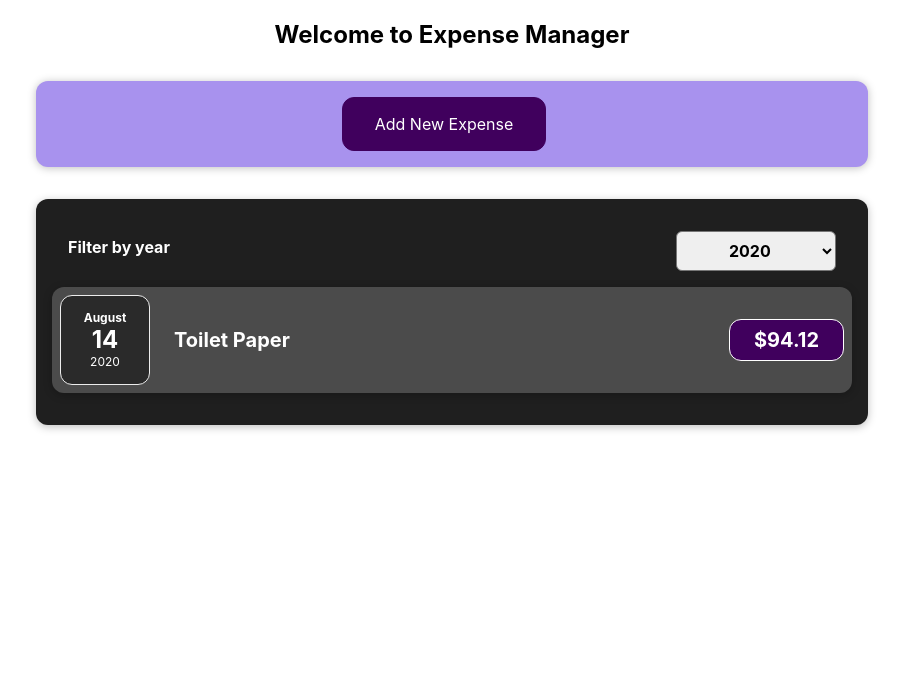
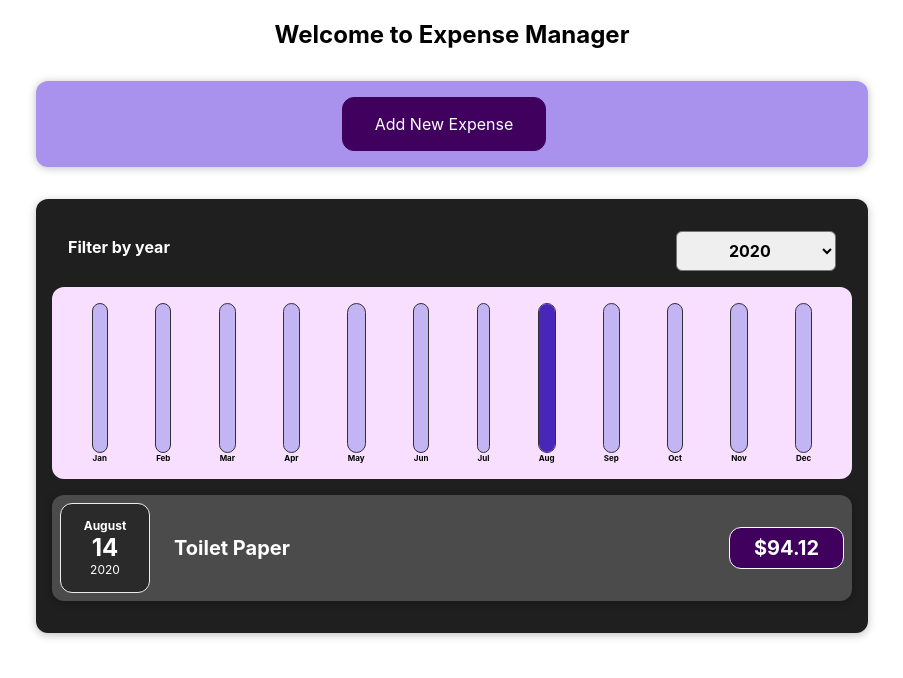
Before and after one commit to Irfan-Ansari-au25/Expense-Manager, a React (Create React App) app: page / in a window 1280 px wide. Shown: the top 678 px of the page, without its empty margins (188-1091 px from the left). Built offline with nearby package versions, Linux system fonts and the light colour scheme.

Commit message:
Added dynamic chart bar feature

```diff
--- /dev/null
+++ b/src/components/Chart/Chart.css
@@ -0,0 +1,9 @@
+.chart {
+  padding: 1rem;
+  border-radius: 12px;
+  background-color: #f8dfff;
+  text-align: center;
+  display: flex;
+  justify-content: space-around;
+  height: 10rem;
+}
--- /dev/null
+++ b/src/components/Chart/Chart.jsx
@@ -0,0 +1,24 @@
+import React from "react";
+
+import ChartBar from "./ChartBar";
+import "./Chart.css";
+
+const Chart = (props) => {
+  const dataPointValues = props.dataPoints.map((dataPoint) => dataPoint.value);
+  const totalMaximum = Math.max(...dataPointValues);
+
+  return (
+    <div className="chart">
+      {props.dataPoints.map((dataPoint) => (
+        <ChartBar
+          key={dataPoint.label}
+          value={dataPoint.value}
+          maxValue={totalMaximum}
+          label={dataPoint.label}
+        />
+      ))}
+    </div>
+  );
+};
+
+export default Chart;
--- /dev/null
+++ b/src/components/Chart/ChartBar.css
@@ -0,0 +1,30 @@
+.chart-bar {
+  height: 100%;
+  display: flex;
+  flex-direction: column;
+  align-items: center;
+}
+
+.chart-bar__inner {
+  height: 100%;
+  width: 100%;
+  border: 1px solid #313131;
+  border-radius: 12px;
+  background-color: #c3b4f3;
+  overflow: hidden;
+  display: flex;
+  flex-direction: column;
+  justify-content: flex-end;
+}
+
+.chart-bar__fill {
+  background-color: #4826b9;
+  width: 100%;
+  transition: all 0.3s ease-out;
+}
+
+.chart-bar__label {
+  font-weight: bold;
+  font-size: 0.5rem;
+  text-align: center;
+}
--- /dev/null
+++ b/src/components/Chart/ChartBar.jsx
@@ -0,0 +1,25 @@
+import React from "react";
+
+import "./ChartBar.css";
+
+const ChartBar = (props) => {
+  let barFillHeight = "0%";
+
+  if (props.maxValue > 0) {
+    barFillHeight = Math.round((props.value / props.maxValue) * 100) + "%";
+  }
+
+  return (
+    <div className="chart-bar">
+      <div className="chart-bar__inner">
+        <div
+          className="chart-bar__fill"
+          style={{ height: barFillHeight }}
+        ></div>
+      </div>
+      <div className="chart-bar__label">{props.label}</div>
+    </div>
+  );
+};
+
+export default ChartBar;
--- a/src/components/Expenses/Expenses.jsx
+++ b/src/components/Expenses/Expenses.jsx
@@ -1,8 +1,10 @@
 import React, { useState } from "react";
+
 import Card from "../UI/Card";
 import ExpensesFilter from "./ExpensesFilter";
+import ExpensesList from "./ExpensesList";
+import ExpensesChart from "./ExpensesChart";
 import "./Expenses.css";
-import ExpensesList from "./ExpensesList";
 
 const Expenses = (props) => {
   const [filteredYear, setFilteredYear] = useState("2020");
@@ -12,11 +14,8 @@
   };
 
   const filteredExpenses = props.items.filter((expense) => {
-    // console.log(expense.date.getFullYear(), filteredYear);
     return expense.date.getFullYear().toString() === filteredYear;
   });
-  console.log(filteredExpenses);
-  // Showing the contents conditionally
 
   return (
     <div>
@@ -25,7 +24,8 @@
           selected={filteredYear}
           onChangeFilter={filterChangeHandler}
         />
-        <ExpensesList items={filteredExpenses}></ExpensesList>
+        <ExpensesChart expenses={filteredExpenses} />
+        <ExpensesList items={filteredExpenses} />
       </Card>
     </div>
   );
--- /dev/null
+++ b/src/components/Expenses/ExpensesChart.jsx
@@ -0,0 +1,29 @@
+import React from "react";
+
+import Chart from "../Chart/Chart";
+
+const ExpensesChart = (props) => {
+  const chartDataPoints = [
+    { label: "Jan", value: 0 },
+    { label: "Feb", value: 0 },
+    { label: "Mar", value: 0 },
+    { label: "Apr", value: 0 },
+    { label: "May", value: 0 },
+    { label: "Jun", value: 0 },
+    { label: "Jul", value: 0 },
+    { label: "Aug", value: 0 },
+    { label: "Sep", value: 0 },
+    { label: "Oct", value: 0 },
+    { label: "Nov", value: 0 },
+    { label: "Dec", value: 0 },
+  ];
+
+  for (const expense of props.expenses) {
+    const expenseMonth = expense.date.getMonth(); // starting at 0 => January => 0
+    chartDataPoints[expenseMonth].value += expense.amount;
+  }
+
+  return <Chart dataPoints={chartDataPoints} />;
+};
+
+export default ExpensesChart;
--- a/src/components/NewExpense/ExpenseForm.jsx
+++ b/src/components/NewExpense/ExpenseForm.jsx
@@ -56,7 +56,7 @@
     e.preventDefault();
     const formData = {
       title: enteredTitle,
-      amount: enteredAmount,
+      amount: +enteredAmount,
       date: new Date(enteredDate),
     };
 
```
